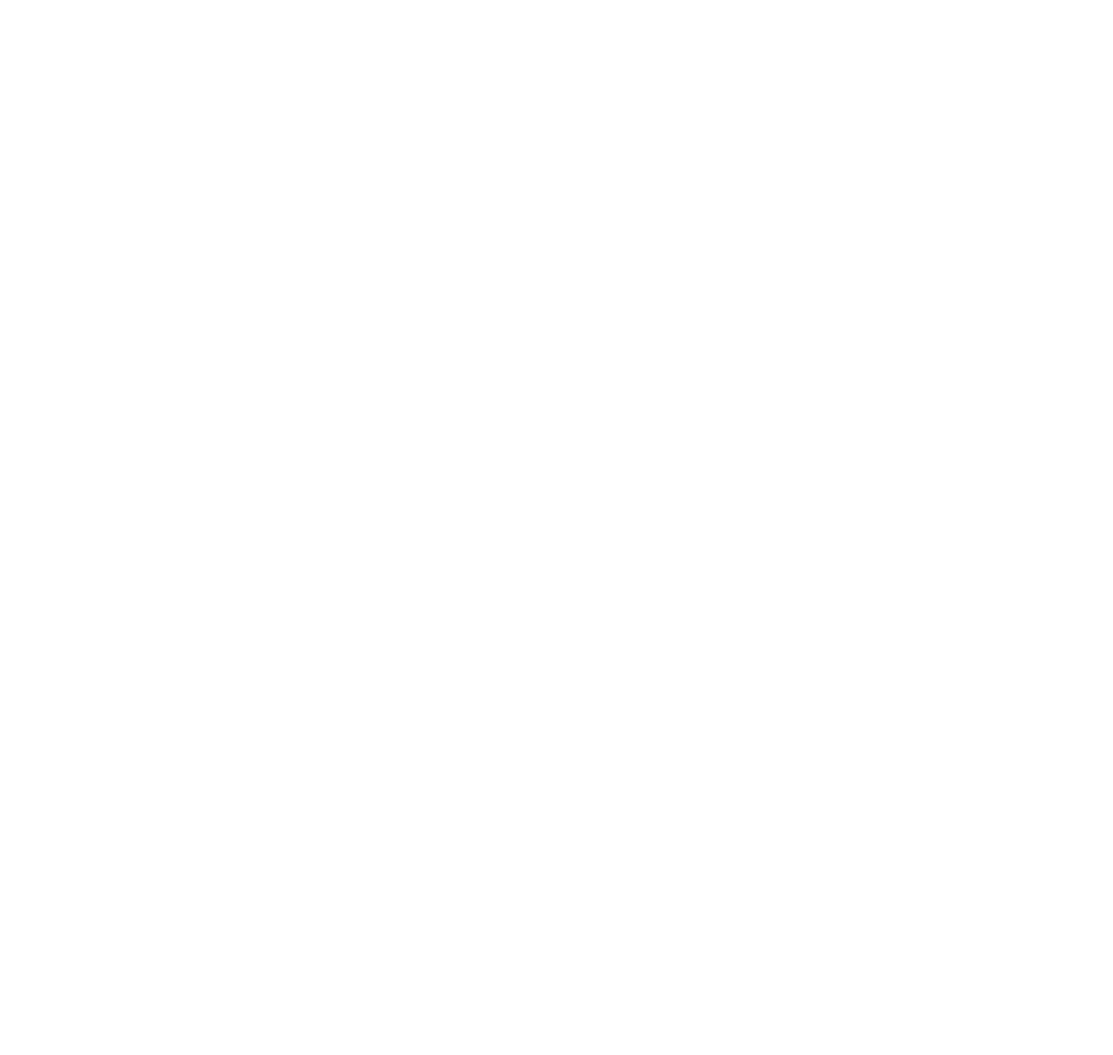
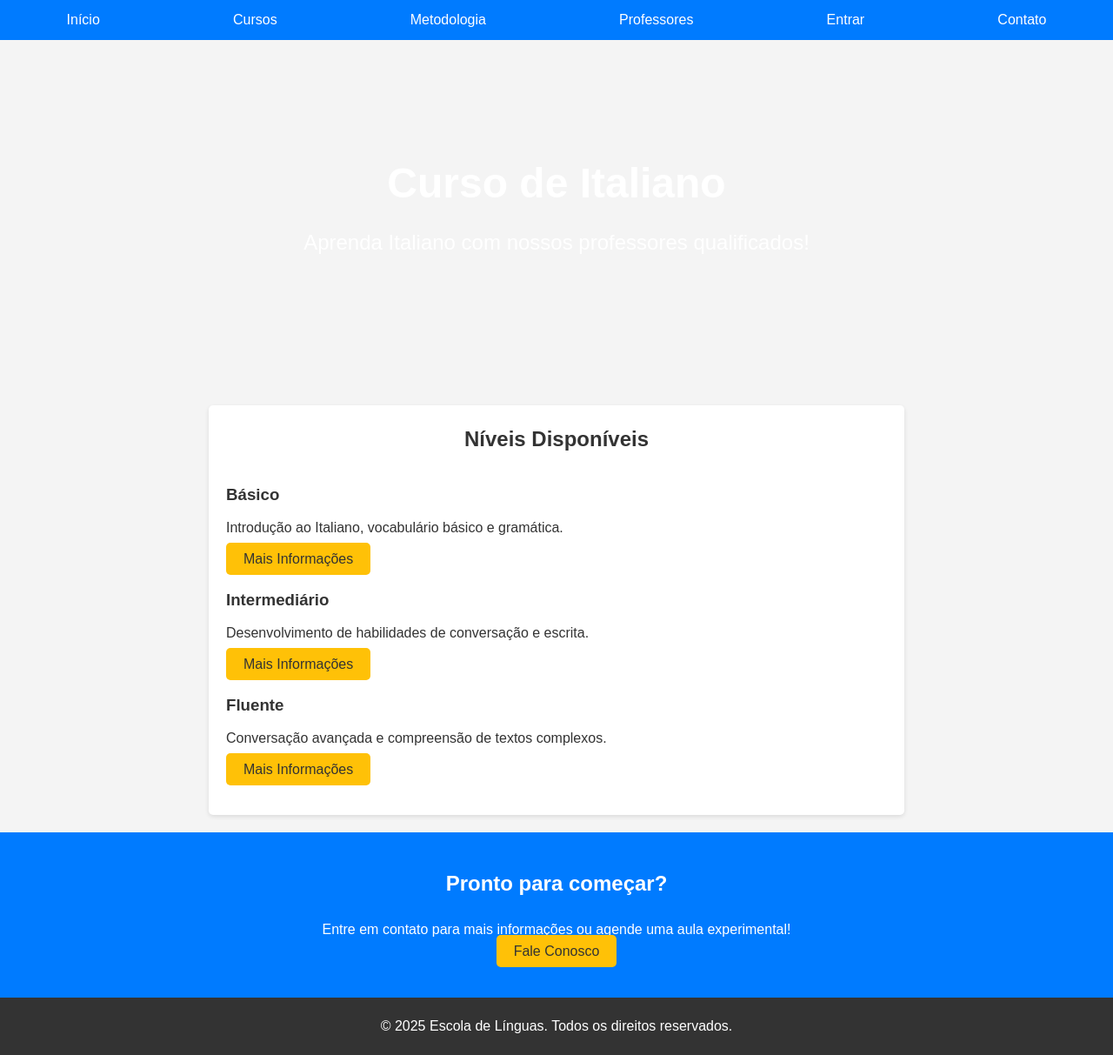
Before and after one commit to Brenofxz/Programa-oPW, a plain HTML site: page italiano.html in a window 1280 px wide. Shown: the whole page at 87% size. Before the commit the page ends 800 px from the top, so only its background shows below. Drawn offline with nearby package versions, Linux system fonts and the light colour scheme.

Commit message:
alteração paginas de cursos

```diff
--- a/italiano.html
+++ b/italiano.html
@@ -0,0 +1,65 @@
+<!DOCTYPE html>
+<html lang="pt">
+<head>
+    <meta charset="UTF-8">
+    <meta name="viewport" content="width=device-width, initial-scale=1.0">
+    <title>Curso de Italiano - Escola de Línguas</title>
+    <link rel="stylesheet" href="style.css">
+    <script src="https://code.jquery.com/jquery-3.6.0.min.js"></script>
+</head>
+<body>
+    <!-- Menu de navegação -->
+    <nav>
+        <ul>
+            <li><a href="index.html">Início</a></li>
+            <li><a href="cursos.html">Cursos</a></li>
+            <li><a href="metodologia.html">Metodologia</a></li>
+            <li><a href="professores.html">Professores</a></li>
+            <li>
+                <a href="#">Entrar</a>
+                <ul class="submenu">
+                    <li><a href="registrar.html">Registrar-se</a></li>
+                    <li><a href="login.html">Entrar</a></li>
+                </ul>
+            </li>
+            <li><a href="contato.html">Contato</a></li>
+        </ul>
+    </nav>
+
+    <header class="hero">
+        <div class="hero-content">
+            <h1>Curso de Italiano</h1>
+            <p>Aprenda Italiano com nossos professores qualificados!</p>
+        </div>
+    </header>
+
+    <div class="curso-container">
+        <h2>Níveis Disponíveis</h2>
+        <div class="nivel">
+            <h3>Básico</h3>
+            <p>Introdução ao Italiano, vocabulário básico e gramática.</p>
+            <a href="ingles_basico.html" class="btn-popup">Mais Informações</a>
+        </div>
+        <div class="nivel">
+            <h3>Intermediário</h3>
+            <p>Desenvolvimento de habilidades de conversação e escrita.</p>
+            <a href="ingles_intermediario.html" class="btn-popup">Mais Informações</a>
+        </div>
+        <div class="nivel">
+            <h3>Fluente</h3>
+            <p>Conversação avançada e compreensão de textos complexos.</p>
+            <a href="ingles_fluente.html" class="btn-popup">Mais Informações</a>
+        </div>
+    </div>
+
+    <div class="chamada-agendamento">
+        <h2>Pronto para começar?</h2>
+        <p>Entre em contato para mais informações ou agende uma aula experimental!</p>
+        <a href="contato.html" class="btn-destaque">Fale Conosco</a>
+    </div>
+
+    <footer>
+        <p>&copy; 2025 Escola de Línguas. Todos os direitos reservados.</p>
+    </footer>
+</body>
+</html>
```
Also changed, not shown: inglês.html (+3 -3 lines).
